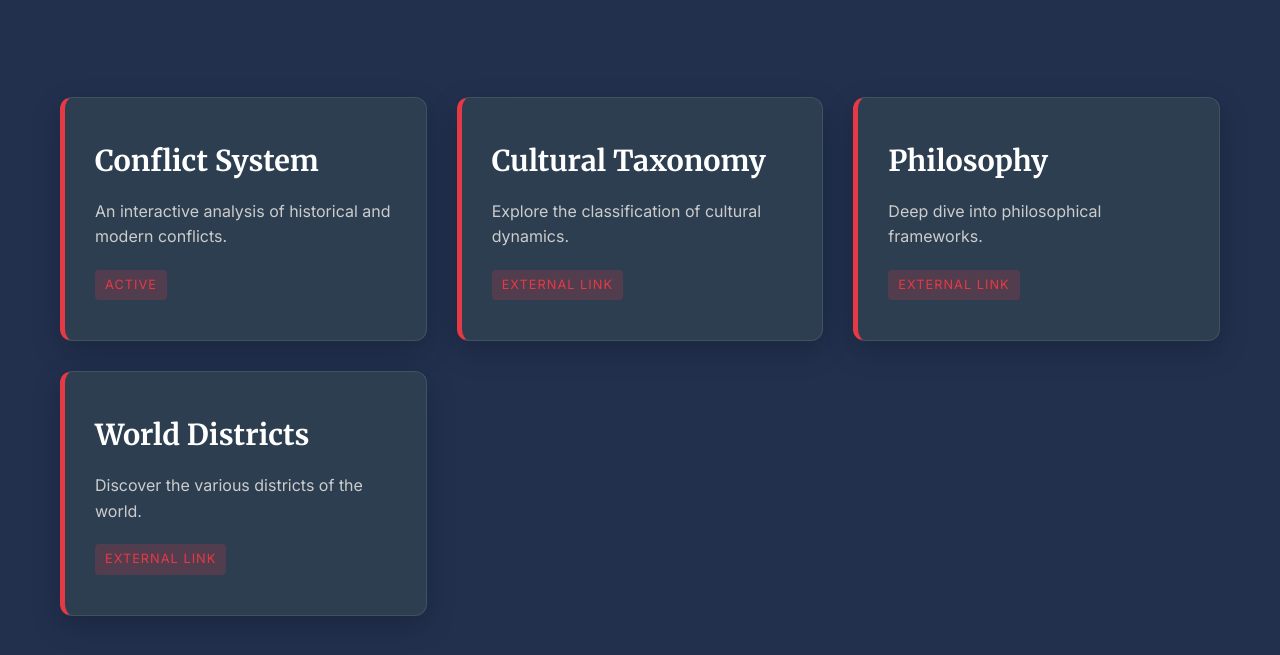
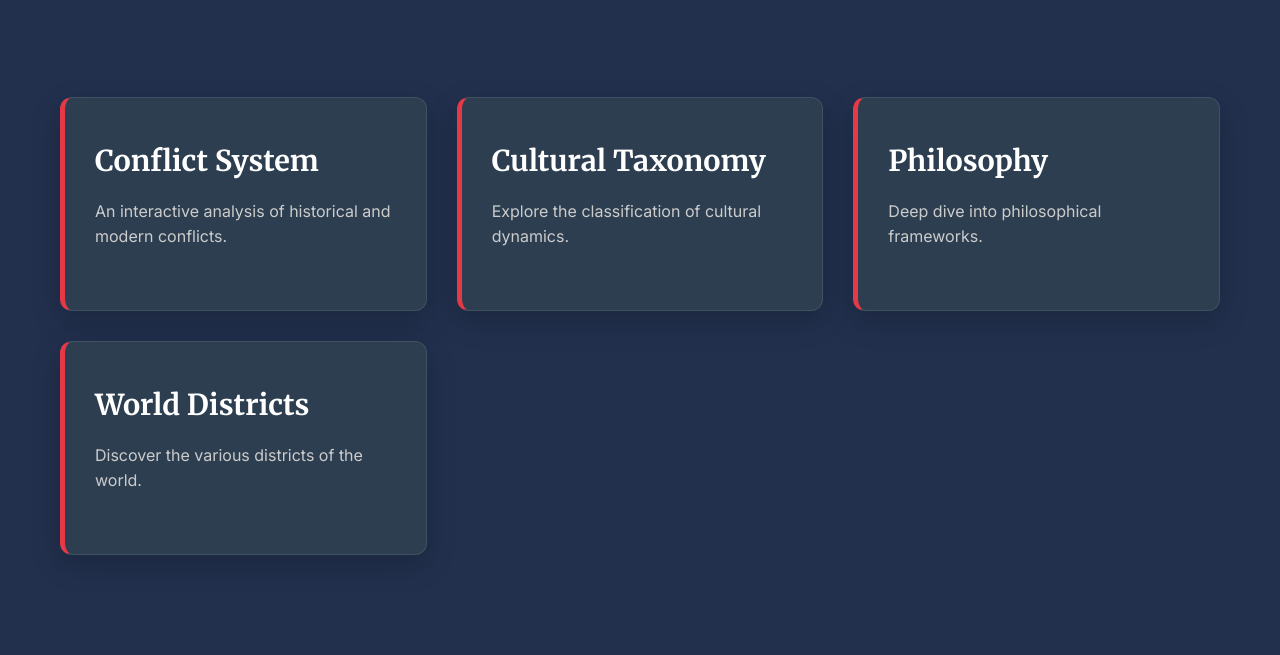
Before and after one commit to simonallmer/Society-Review-Programs, a plain HTML site: page index.html in a window 1280 px wide. Shown: the part 181-836 px from the top of the page. After the commit the page ends 800 px from the top, so only its background shows below. Drawn offline with Linux system fonts and the light colour scheme.

Commit message:
Remove footer from conflict page and status labels from index

```diff
--- a/index.html
+++ b/index.html
@@ -29,7 +29,7 @@
                         <div class="program-content">
                             <h3>Conflict System</h3>
                             <p>An interactive analysis of historical and modern conflicts.</p>
-                            <span class="program-status">Active</span>
+
                         </div>
                     </a>
 
@@ -38,7 +38,7 @@
                         <div class="program-content">
                             <h3>Cultural Taxonomy</h3>
                             <p>Explore the classification of cultural dynamics.</p>
-                            <span class="program-status">External Link</span>
+
                         </div>
                     </a>
 
@@ -46,7 +46,7 @@
                         <div class="program-content">
                             <h3>Philosophy</h3>
                             <p>Deep dive into philosophical frameworks.</p>
-                            <span class="program-status">External Link</span>
+
                         </div>
                     </a>
 
@@ -54,7 +54,7 @@
                         <div class="program-content">
                             <h3>World Districts</h3>
                             <p>Discover the various districts of the world.</p>
-                            <span class="program-status">External Link</span>
+
                         </div>
                     </a>
                 </div>
```
Also changed, not shown: conflict-system.html (+1 -5 lines), 1 other file.
